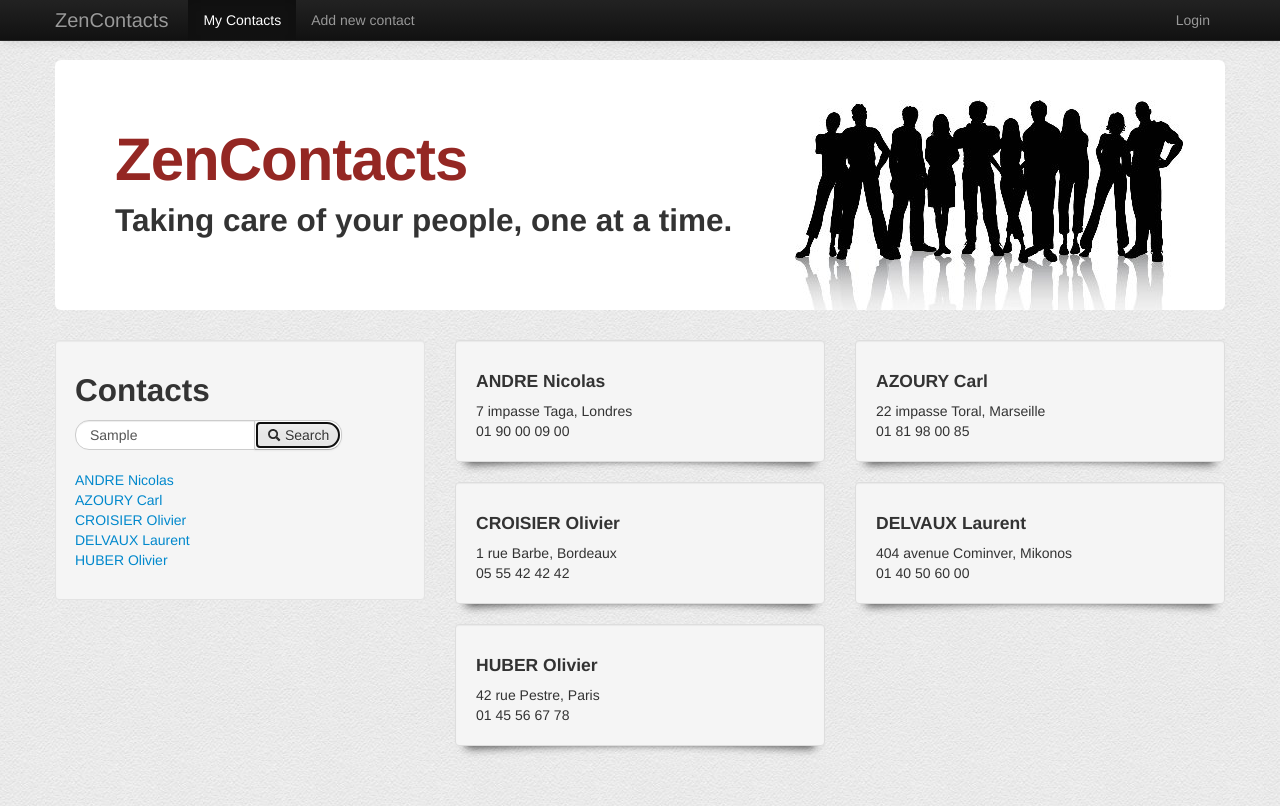
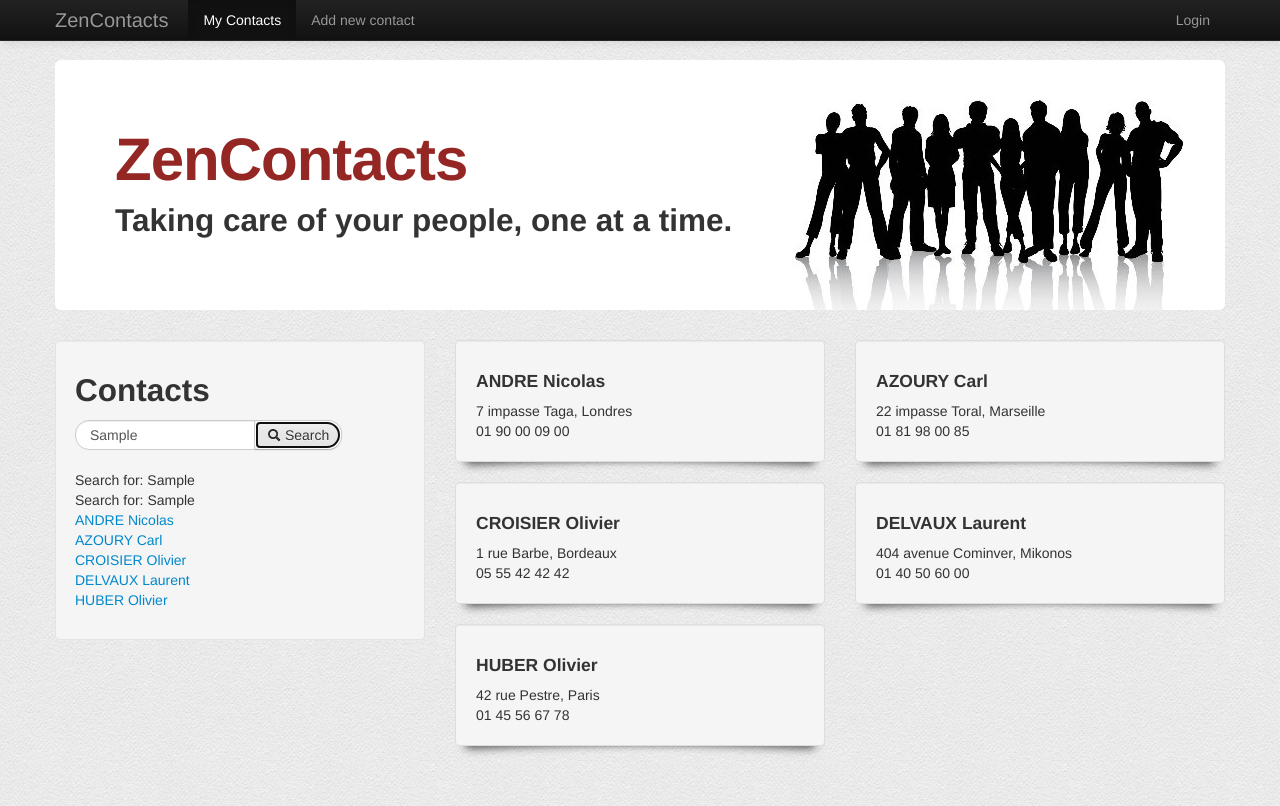
Before and after one commit to jeol69/AngularJsZenika, a plain HTML site: page TP0/contactList.html in a window 1280 px wide. Both pictures are taken after typing "Sample" into the empty fields and a click on the button "Search". Drawn offline with Linux system fonts and the light colour scheme.

Commit message:
premier binding

```diff
--- a/TP0/contactList.html
+++ b/TP0/contactList.html
@@ -45,10 +45,12 @@
 
                         <form class="form-search">
                             <div class="input-append">
-                                <input type="text" class="input-medium search-query">
+                                <input type="text" ng-model="search" class="input-medium search-query">
                                 <button type="submit" class="btn"><i class="icon-search"></i> Search</button>
                             </div>
                         </form>
+                        <div ng-show="search">Search for: {{search}}</div>
+                        <div ng-show="search">Search for: <span ng-bind="search"/></div>
 
                         <ul class="unstyled">
                             <li><a href="">ANDRE Nicolas </a></li>
```
